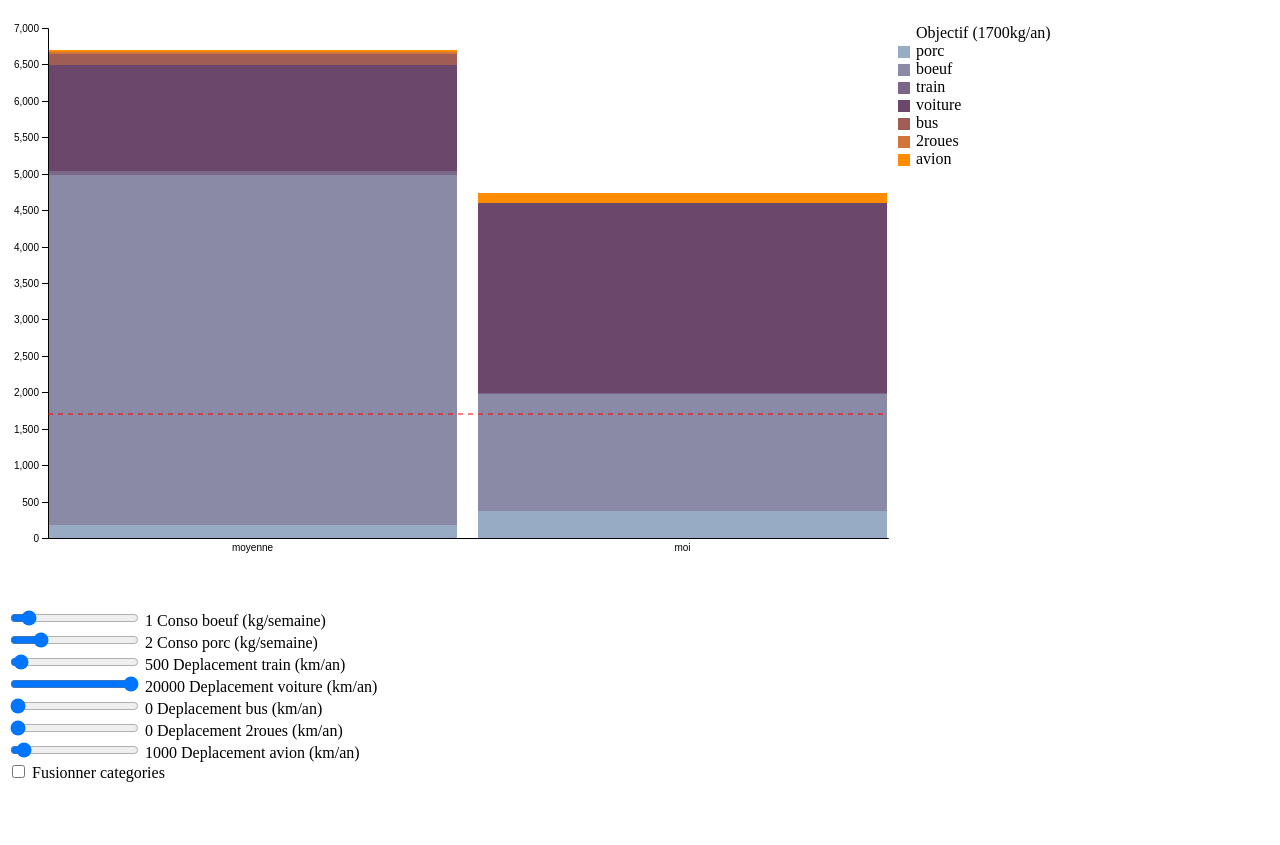
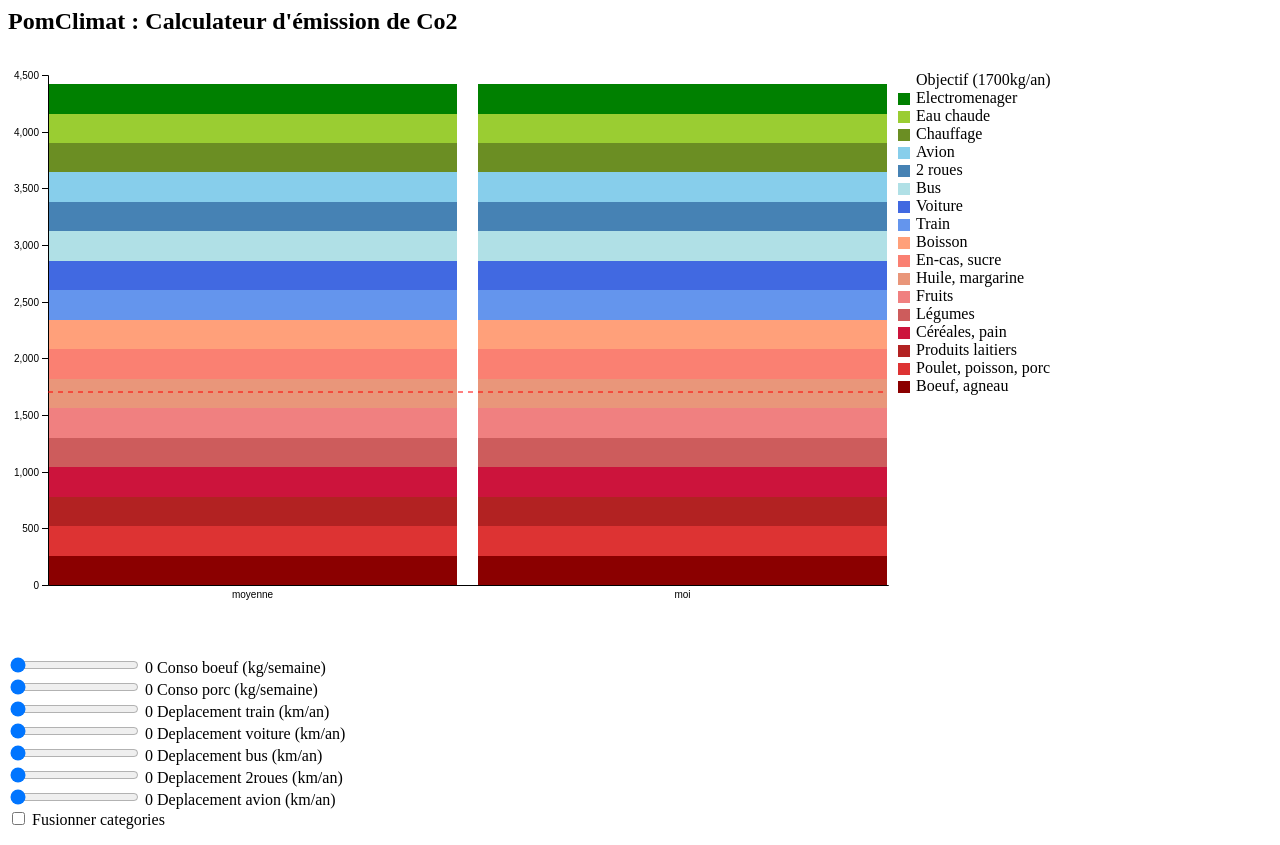
Before and after one commit to LifeHabitsChanger/LifeHabitsChanger.github.io, a plain HTML site: page index.html in a window 1280 px wide. Before the commit the page ends 800 px from the top, so only its background shows below. Drawn offline with nearby package versions, Linux system fonts and the light colour scheme.

Commit message:
change color + add more ressources

```diff
--- a/index.html
+++ b/index.html
@@ -7,12 +7,14 @@
 </head>
 <body>
 
+
+    <h2>PomClimat : Calculateur d'émission de Co2</h2>
     <svg id="chart"></svg>
 
     <form id="form">
-        <input type="range" id="boeuf" name="boeuf" min="0" max="10" value="0">
-        <span id="boeuf-valeur">0</span>
-        <label for="boeuf">Conso boeuf (kg/semaine)</label>
+        <input type="range" id="Boeuf, agneau" name="Boeuf, agneau" min="0" max="10" value="0">
+        <span id="Boeuf-agneau-valeur">0</span>
+        <label for="Boeuf, agneau">Conso boeuf (kg/semaine)</label>
         <br />
 
         <input type="range" id="porc" name="porc" min="0" max="10" value="0">
@@ -40,7 +42,7 @@
         <label for="2roues">Deplacement 2roues (km/an)</label>
         <br />
 
-        <input type="range" id="avion" name="avion" min="0" max="20000" value="0">
+        <input type="range" id="Avion" name="Avion" min="0" max="20000" value="0">
         <span id="avion-valeur">0</span>
         <label for="avion">Deplacement avion (km/an)</label>
         <br />
--- a/script.js
+++ b/script.js
@@ -8,8 +8,10 @@ const height = 600 - margin.top - margin.bottom;
 const svg = d3.select("#chart")
   .attr("width", width + margin.left + margin.right)
   .attr("height", height + margin.top + margin.bottom)
+  .style("text-align", "center")
   .append("g")
-  .attr("transform", `translate(${margin.left}, ${margin.top})`);
+  .attr("transform", `translate(${margin.left}, ${margin.top})`)
+  .style("text-align", "center");
 
 
 // Raw data (e.g. with kilometers or kilograms)
@@ -18,23 +20,44 @@ const svg = d3.select("#chart")
 let orig_data = [
   {
     "serie": "moyenne",
-    "porc": "1",
-    "boeuf": "3",
-    "train": "1540",
-    "voiture": "11119",
-    "bus": "1226",
-    "2roues": "188",
-    "avion": "209"
+    "Boeuf, agneau": "1",
+    "Poulet, poisson, porc": "1",
+    "Produits laitiers": "1",
+    "Céréales, pain": "1",
+    "Légumes": "1",
+    "Fruits": "1",
+    "Huile, margarine": "1",
+    "En-cas, sucre": "1",
+    "Boisson": "1",
+    "Train": "1",
+    "Voiture": "1",
+    "Bus": "1",
+    "2 roues": "1",
+    "Avion": "1",
+    "Chauffage": "1",
+    "Eau chaude": "1",
+    "Electromenager": "1"
+
   },
   {
     "serie": "moi",
-    "porc": "2",
-    "boeuf": "1",
-    "train": "500",
-    "voiture": "20000",
-    "bus": "0",
-    "2roues": "0",
-    "avion": "1000"
+    "Boeuf, agneau": "1",
+    "Poulet, poisson, porc": "1",
+    "Produits laitiers": "1",
+    "Céréales, pain": "1",
+    "Légumes": "1",
+    "Fruits": "1",
+    "Huile, margarine": "1",
+    "En-cas, sucre": "1",
+    "Boisson": "1",
+    "Train": "1",
+    "Voiture": "1",
+    "Bus": "1",
+    "2 roues": "1",
+    "Avion": "1",
+    "Chauffage": "1",
+    "Eau chaude": "1",
+    "Electromenager": "1"
   }
 ];
 orig_data.columns = Object.keys(orig_data[0]);
@@ -46,8 +69,11 @@ let data = processData(orig_data);
 
 // We have 2 representations, so we retain the 2 sets of keys
 const keysNotMerged = data.columns.slice(1);
-const keysMerged = ['alimentaire', 'transport'];
+const keysMerged = ['Alimentaire', 'Transport', 'Energie'];
 let keys = keysNotMerged;
+
+// Inversion de Keys pour l'affichage inverse de la légende.
+let keys2 = [...keys].reverse();
 
 
 // X Domain, Scale and Axis
@@ -63,10 +89,34 @@ const xAxis = d3.axisBottom()
   .tickPadding(6);
 
 
-// Colors
+// Si l'on change l'ordre du dataset, il faut changer ici aussi
 const z = d3.scaleOrdinal()
-  .range(["#98abc5", "#8a89a6", "#7b6888", "#6b486b", "#a05d56", "#d0743c", "#ff8c00"])
-  .domain(keys);
+    .range(["#8B0000", // Boeuf, agneau
+            "#DD3333", // Poulet, poisson, porc
+            "#B22222", // Produits laitiers
+            "#CC143C", // Céréales, pain
+            "#CD5C5C", // Légumes
+            "#F08080", // Fruits
+            "#E9967A", // Huile, margarine
+            "#FA8072", // En-cas, sucre
+            "#FFA07A", // Boisson
+
+            "#6495ED", // Train
+            "#4169E1", // Voiture
+            "#B0E0E6", // Bus
+            "#4682B4", // 2 roues
+            "#87CEEB", // Avion
+
+            "#6B8E23", // Chauffage
+            "#9ACD32", // Eau chaude
+            "#008000", // Electromenager
+
+            "#CD5C5C", // Alimentaire
+            "#4169E1", // Transports
+            "#3CB371"  // Energie
+           ])
+    .domain([...keysNotMerged, ...keysMerged]);
+
 
 
 // Update the SVG when the form changes
@@ -177,7 +227,7 @@ function draw (data) {
 
   const tooltip = drawTooltip();
 
-  drawLegend(keys);
+  drawLegend(keys2);
 
   return bars;
 }
@@ -207,6 +257,7 @@ function drawLegend (keys) {
     .attr('class', 'legend')
     .attr('transform', "translate(850, 0)");
 
+
   legend.selectAll('rect')
     .data(keys)
     .enter()
@@ -215,7 +266,7 @@ function drawLegend (keys) {
     .attr('y', (d, i) => (i+1) * 18 )
     .attr('width', 12)
     .attr('height', 12)
-    .attr('fill', (d, i) => z(i) );
+    .attr('fill', (d) => z(d) );
 
   legend.selectAll('text')
     .data(['Objectif (1700kg/an)', ...keys])
@@ -250,14 +301,27 @@ function drawLegend (keys) {
 // Returns the equivalent in kg of CO2 / year for a given raw value
 function mapRawToCO2(value, column) {
   const fcts = {
-    'train': (val) => val * 0.028,
-    'voiture': (val) => val * 0.131,
-    'bus': (val) => val * 0.130,
-    '2roues': (val) => val * 0.117,
-    'avion': (val) => val * 0.131,
+    'Boeuf, agneau': (val) => val * 52 * 5,
+    'Poulet, poisson, porc': (val) => val  * 52 * 5,
+    'Produits laitiers': (val) => val * 52 * 5,
+    'Céréales, pain': (val) => val * 52 * 5,
+    'Légumes': (val) => val * 52 * 5,
+    'Fruits': (val) => val * 52 * 5,
+    'Huile, margarine': (val) => val * 52 * 5,
+    'En-cas, sucre': (val) => val * 52 * 5,
+    'Boisson': (val) => val * 52 * 5,
 
-    'porc': (val) => val * 52 * 3.54,
-    'boeuf': (val) => val * 52 * 30.8,
+
+    "Train": (val) => val * 52 * 5,
+    "Voiture": (val) => val * 52 * 5,
+    "Bus": (val) => val * 52 * 5,
+    "2 roues": (val) => val * 52 * 5,
+    "Avion":  (val) => val * 52 * 5,
+
+
+    "Chauffage":  (val) => val * 52 * 5,
+    "Eau chaude":  (val) => val * 52 * 5,
+    "Electromenager":  (val) => val * 52 * 5,
   };
   return fcts[column](value);
 }
@@ -311,12 +375,13 @@ function processDataMergeSerie (d, columns) {
 // Process the full dataset and apply merging
 function processDataMerge (data) {
   let columns = {
-    'alimentaire': ['porc', 'boeuf'],
-    'transport': ['train', 'voiture', 'bus', '2roues', 'avion'],
+    'Alimentaire': ['Boeuf, agneau', 'Poulet, poisson, porc', "Produits laitiers", "En-cas, sucre", 'Céréales, pain', 'Légumes', 'Fruits', 'Huile, margarine', 'Boisson'],
+    'Transport': ["Train", "Voiture", "Bus", "2 roues", "Avion"],
+    'Energie': ["Chauffage", "Eau chaude", "Electromenager"],
   };
 
   let data2 = [];
-  data2.columns = ['alimentaire', 'transport'];
+  data2.columns = ['Alimentaire', 'Transport', 'Energie'];
   for (let i = 0; i < data.length; ++i) {
     data2[i] = processDataMergeSerie(data[i], columns);
   }
```
